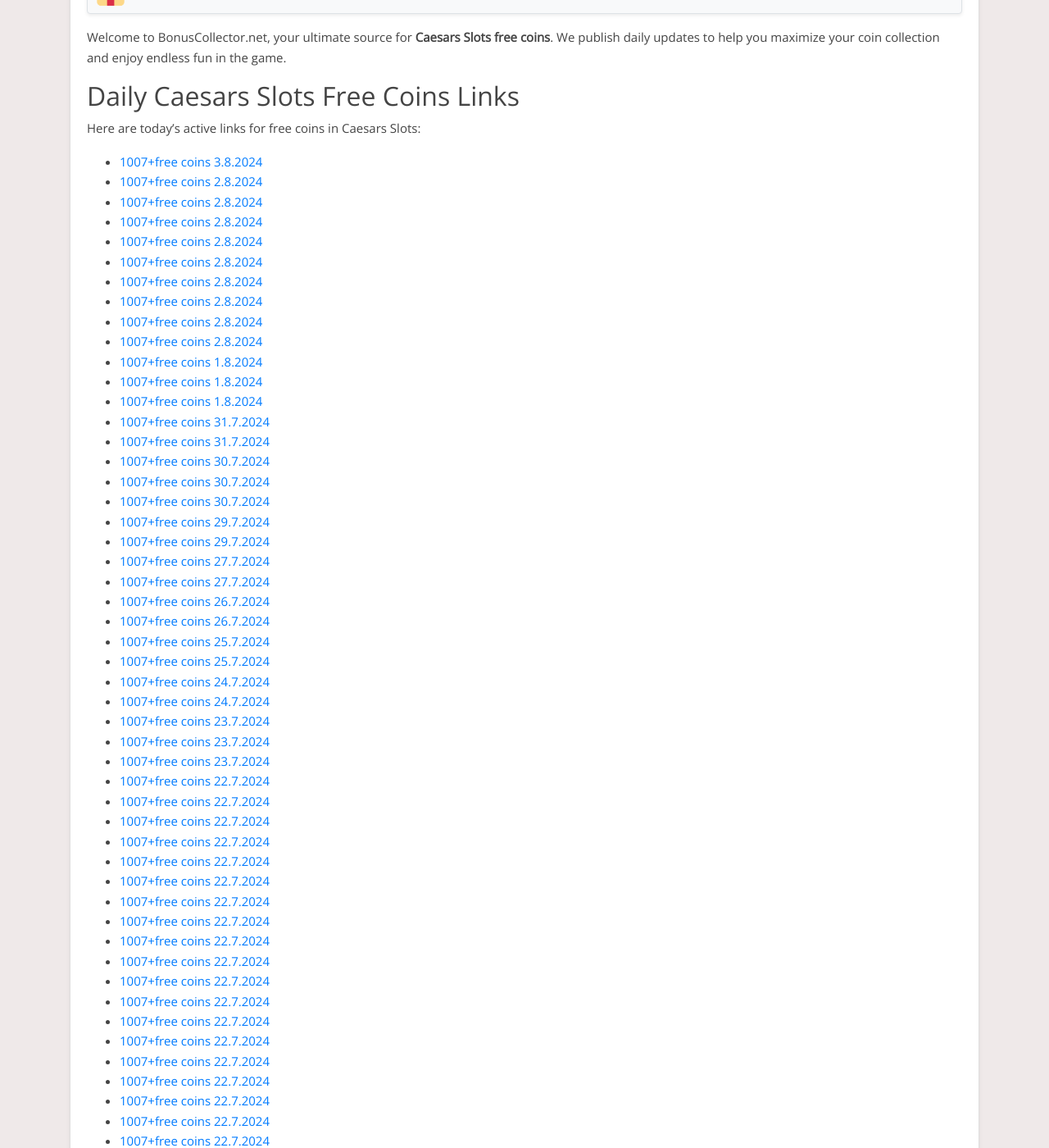
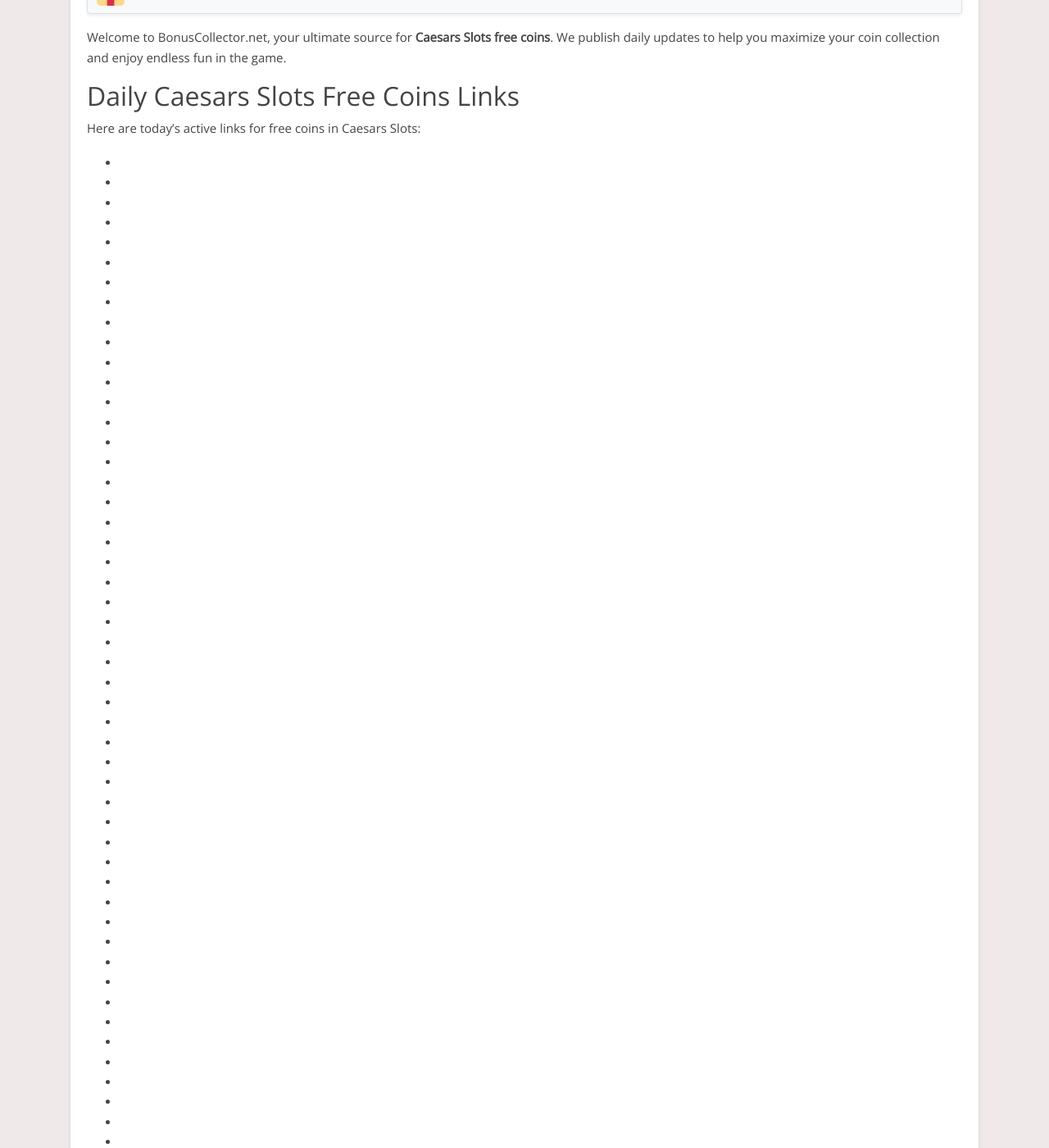
Before and after one commit to Prollad99/bs-net, a Jekyll site: the page built from _posts/2024-07-04-caesars-slots.md, in a window 1280 px wide and 1400 px high, scrolled down 279 px. Shown: the whole window at 82% size. Built offline with Jekyll 4.4.1, drawn with Linux system fonts in a browser that asks for light colours; nearby versions of some CDN libraries; comment, search, counter and statistics services are not loaded; some of the changed text lies outside the part shown.

Commit message:
Update caesars-slots reward links and last modified date

```diff
--- a/_data/include_files.yml
+++ b/_data/include_files.yml
@@ -26,7 +26,7 @@
   last_modified: 2024-08-03 12:30:49
 
 caesars-slots.html:
-  last_modified: 2024-08-03 03:32:37
+  last_modified: 2024-08-03 17:02:06
 
 jackpot-world.html:
   last_modified: 2024-07-30 04:21:35
--- a/_includes/caesars-slots.html
+++ b/_includes/caesars-slots.html
@@ -1,102 +1,102 @@
 <html><body><div class="reward"><ul>
-<li><a href="https://d10x.co/CaesarsSlots/8simA">1007+free coins 3.8.2024</a></li>
-<li><a href="https://caesarsgames.playtika.com/redirector/?coupon_token=1_3_1722337203541_ipkrpz27">1007+free coins 2.8.2024</a></li>
-<li><a href="https://caesarsgames.playtika.com/redirector/?coupon_token=1_3_1722470407321_s988xj52">1007+free coins 2.8.2024</a></li>
-<li><a href="https://caesarsgames.playtika.com/redirector/?coupon_token=1_3_1722423603439_slj47zx4">1007+free coins 2.8.2024</a></li>
-<li><a href="https://caesarsgames.playtika.com/redirector/?coupon_token=1_3_1722442611872_tjgg0k5n">1007+free coins 2.8.2024</a></li>
-<li><a href="https://caesarsgames.playtika.com/redirector/?coupon_token=1_3_1722428509966_arln4236">1007+free coins 2.8.2024</a></li>
-<li><a href="https://caesarsgames.playtika.com/redirector/?coupon_token=1_3_1722366476757_bdzwo8le">1007+free coins 2.8.2024</a></li>
-<li><a href="https://caesarsgames.playtika.com/redirector/?coupon_token=1_3_1722326794368_ujo7jwe7">1007+free coins 2.8.2024</a></li>
-<li><a href="https://d10x.co/CaesarsSlots/iZT7v">1007+free coins 2.8.2024</a></li>
-<li><a href="https://d10x.co/CaesarsSlots/dDbhn">1007+free coins 2.8.2024</a></li>
-<li><a href="https://d10x.co/CaesarsSlots/sg6ja">1007+free coins 1.8.2024</a></li>
-<li><a href="https://d10x.co/CaesarsSlots/ytn82">1007+free coins 1.8.2024</a></li>
-<li><a href="https://d10x.co/CaesarsSlots/dHHXh">1007+free coins 1.8.2024</a></li>
-<li><a href="https://d10x.co/CaesarsSlots/gxxaI">1007+free coins 31.7.2024</a></li>
-<li><a href="https://d10x.co/CaesarsSlots/rGg8F">1007+free coins 31.7.2024</a></li>
-<li><a href="https://d10x.co/CaesarsSlots/ChBr3">1007+free coins 30.7.2024</a></li>
-<li><a href="https://d10x.co/CaesarsSlots/tw9DZ">1007+free coins 30.7.2024</a></li>
-<li><a href="https://d10x.co/CaesarsSlots/yXCTW">1007+free coins 30.7.2024</a></li>
-<li><a href="https://d10x.co/CaesarsSlots/zDzMl">1007+free coins 29.7.2024</a></li>
-<li><a href="https://d10x.co/CaesarsSlots/USo6J">1007+free coins 29.7.2024</a></li>
-<li><a href="https://d10x.co/CaesarsSlots/G1wZM">1007+free coins 27.7.2024</a></li>
-<li><a href="https://d10x.co/CaesarsSlots/sC2OL">1007+free coins 27.7.2024</a></li>
-<li><a href="https://d10x.co/CaesarsSlots/HH7kf">1007+free coins 26.7.2024</a></li>
-<li><a href="https://d10x.co/CaesarsSlots/9ue7z">1007+free coins 26.7.2024</a></li>
-<li><a href="https://d10x.co/CaesarsSlots/Akhym">1007+free coins 25.7.2024</a></li>
-<li><a href="https://d10x.co/CaesarsSlots/awE4z">1007+free coins 25.7.2024</a></li>
-<li><a href="https://d10x.co/CaesarsSlots/8pigw">1007+free coins 24.7.2024</a></li>
-<li><a href="https://d10x.co/CaesarsSlots/4Mm1q">1007+free coins 24.7.2024</a></li>
-<li><a href="https://d10x.co/CaesarsSlots/qoy6I">1007+free coins 23.7.2024</a></li>
-<li><a href="https://d10x.co/CaesarsSlots/DV5JD">1007+free coins 23.7.2024</a></li>
-<li><a href="https://d10x.co/CaesarsSlots/rrZVW">1007+free coins 23.7.2024</a></li>
-<li><a href="https://caesarsgames.playtika.com/redirector/?coupon_token=1_3_1721260806281_f4gy03ge">1007+free coins 22.7.2024</a></li>
-<li><a href="https://caesarsgames.playtika.com/redirector/?coupon_token=1_3_1721300403315_t83yxlr5">1007+free coins 22.7.2024</a></li>
-<li><a href="https://caesarsgames.playtika.com/redirector/?coupon_token=1_3_1721386803525_h83e7yo7">1007+free coins 22.7.2024</a></li>
-<li><a href="https://caesarsgames.playtika.com/redirector/?coupon_token=1_3_1721473203441_bdzkdk7w">1007+free coins 22.7.2024</a></li>
-<li><a href="https://caesarsgames.playtika.com/redirector/?coupon_token=1_3_1721397105265_ajog94p3">1007+free coins 22.7.2024</a></li>
-<li><a href="https://caesarsgames.playtika.com/redirector/?coupon_token=1_3_1721397279615_s8rzz84y">1007+free coins 22.7.2024</a></li>
-<li><a href="https://caesarsgames.playtika.com/redirector/?coupon_token=1_3_1721418800352_h28m7gnk">1007+free coins 22.7.2024</a></li>
-<li><a href="https://caesarsgames.playtika.com/redirector/?coupon_token=1_3_1721459776169_bjodjdnn">1007+free coins 22.7.2024</a></li>
-<li><a href="https://caesarsgames.playtika.com/redirector/?coupon_token=1_3_1721316050331_i4mdkoek">1007+free coins 22.7.2024</a></li>
-<li><a href="https://caesarsgames.playtika.com/redirector/?coupon_token=1_3_1721329566241_u23epgx5">1007+free coins 22.7.2024</a></li>
-<li><a href="https://caesarsgames.playtika.com/redirector/?coupon_token=1_3_1721325150600_f96w48lk">1007+free coins 22.7.2024</a></li>
-<li><a href="https://caesarsgames.playtika.com/redirector/?coupon_token=1_3_1721329729986_f79kg3n6">1007+free coins 22.7.2024</a></li>
-<li><a href="https://caesarsgames.playtika.com/redirector/?coupon_token=1_3_1721287060152_beg7wzgl">1007+free coins 22.7.2024</a></li>
-<li><a href="https://caesarsgames.playtika.com/redirector/?coupon_token=1_3_1721328217662_ijop2x5x">1007+free coins 22.7.2024</a></li>
-<li><a href="https://caesarsgames.playtika.com/redirector/?coupon_token=1_3_1721286932115_ujgmwke5">1007+free coins 22.7.2024</a></li>
-<li><a href="https://caesarsgames.playtika.com/redirector/?coupon_token=1_3_1721237691649_hjol02jz">1007+free coins 22.7.2024</a></li>
-<li><a href="https://caesarsgames.playtika.com/redirector/?coupon_token=1_3_1721212463964_s0pmkkoo">1007+free coins 22.7.2024</a></li>
-<li><a href="https://caesarsgames.playtika.com/redirector/?coupon_token=1_3_1721242840148_f4m0nkw3">1007+free coins 22.7.2024</a></li>
-<li><a href="https://d10x.co/CaesarsSlots/JJr5w">1007+free coins 22.7.2024</a></li>
-<li><a href="https://d10x.co/CaesarsSlots/TPhr5">1007+free coins 22.7.2024</a></li>
-<li><a href="https://d10x.co/CaesarsSlots/xBttw">1007+free coins 22.7.2024</a></li>
-<li><a href="https://d10x.co/CaesarsSlots/obDtx">1007+free coins 21.7.2024</a></li>
-<li><a href="https://d10x.co/CaesarsSlots/LnI8K">1007+free coins 21.7.2024</a></li>
-<li><a href="https://d10x.co/CaesarsSlots/dXU7O">1007+free coins 20.7.2024</a></li>
-<li><a href="https://d10x.co/CaesarsSlots/PJgHt">1007+free coins 20.7.2024</a></li>
-<li><a href="https://d10x.co/CaesarsSlots/46ot8">1007+free coins 19.7.2024</a></li>
-<li><a href="https://d10x.co/CaesarsSlots/9Szpa">1007+free coins 19.7.2024</a></li>
-<li><a href="https://d10x.co/CaesarsSlots/bZbjc">1007+free coins 19.7.2024</a></li>
-<li><a href="https://d10x.co/CaesarsSlots/akDZR">1007+free coins 18.7.2024</a></li>
-<li><a href="https://d10x.co/CaesarsSlots/kz0Fc">1007+free coins 18.7.2024</a></li>
-<li><a href="https://d10x.co/CaesarsSlots/eQ6J9">1007+free coins 17.7.2024</a></li>
-<li><a href="https://d10x.co/CaesarsSlots/ECFaj">1007+free coins 17.7.2024</a></li>
-<li><a href="https://d10x.co/CaesarsSlots/y6aMO">1007+free coins 17.7.2024</a></li>
-<li><a href="https://d10x.co/CaesarsSlots/F8grQ">1007+free coins 17.7.2024</a></li>
-<li><a href="https://d10x.co/CaesarsSlots/E2EUi">1007+free coins 16.7.2024</a></li>
-<li><a href="https://d10x.co/CaesarsSlots/nHUPc">1007+free coins 16.7.2024</a></li>
-<li><a href="https://caesarsgames.playtika.com/redirector/?coupon_token=1_3_1720868403542_tdw02x3g">1007+free coins 15.7.2024</a></li>
-<li><a href="https://caesarsgames.playtika.com/redirector/?coupon_token=1_3_1720954803239_b23k850j">1007+free coins 15.7.2024</a></li>
-<li><a href="https://caesarsgames.playtika.com/redirector/?coupon_token=1_3_1720706264249_t2gg4olr">1007+free coins 15.7.2024</a></li>
-<li><a href="https://caesarsgames.playtika.com/redirector/?coupon_token=1_3_1720894029259_c2elgw6p">1007+free coins 15.7.2024</a></li>
-<li><a href="https://caesarsgames.playtika.com/redirector/?coupon_token=1_3_1720706211830_s2zzk07j">1007+free coins 15.7.2024</a></li>
-<li><a href="https://caesarsgames.playtika.com/redirector/?coupon_token=1_3_1720893772925_cn3k4jdg">1007+free coins 15.7.2024</a></li>
-<li><a href="https://caesarsgames.playtika.com/redirector/?coupon_token=1_3_1720894004978_an3k9p4x">1007+free coins 15.7.2024</a></li>
-<li><a href="https://caesarsgames.playtika.com/redirector/?coupon_token=1_3_1720894019096_t83xnmy5">1007+free coins 15.7.2024</a></li>
-<li><a href="https://caesarsgames.playtika.com/redirector/?coupon_token=1_3_1720862966152_ud06ywlg">1007+free coins 15.7.2024</a></li>
-<li><a href="https://caesarsgames.playtika.com/redirector/?coupon_token=1_3_1720706149781_udwl062w">1007+free coins 15.7.2024</a></li>
-<li><a href="https://caesarsgames.playtika.com/redirector/?coupon_token=1_3_1720983964658_srly8l8o">1007+free coins 15.7.2024</a></li>
-<li><a href="https://caesarsgames.playtika.com/redirector/?coupon_token=1_3_1720984160830_hrly8l86">1007+free coins 15.7.2024</a></li>
-<li><a href="https://d10x.co/CaesarsSlots/p2f9l">1007+free coins 15.7.2024</a></li>
-<li><a href="https://d10x.co/CaesarsSlots/syKZ4">1007+free coins 15.7.2024</a></li>
-<li><a href="https://d10x.co/CaesarsSlots/ainwJ">1007+free coins 14.7.2024</a></li>
-<li><a href="https://d10x.co/CaesarsSlots/UjfZ5">1007+free coins 14.7.2024</a></li>
-<li><a href="https://d10x.co/CaesarsSlots/Mqsvr">1007+free coins 13.7.2024</a></li>
-<li><a href="https://d10x.co/CaesarsSlots/YNJcj">1007+free coins 13.7.2024</a></li>
-<li><a href="https://caesarsgames.playtika.com/redirector/?coupon_token=1_3_1720609203876_s8kr6nej">1007+free coins 12.7.2024</a></li>
-<li><a href="https://caesarsgames.playtika.com/redirector/?coupon_token=1_3_1720695603371_u044nzy3">1007+free coins 12.7.2024</a></li>
-<li><a href="https://caesarsgames.playtika.com/redirector/?coupon_token=1_3_1720636285845_up3drp4r">1007+free coins 12.7.2024</a></li>
-<li><a href="https://caesarsgames.playtika.com/redirector/?coupon_token=1_3_1720600948105_a04zyg2g">1007+free coins 12.7.2024</a></li>
-<li><a href="https://caesarsgames.playtika.com/redirector/?coupon_token=1_3_1720683086819_cp3r4l4r">1007+free coins 12.7.2024</a></li>
-<li><a href="https://caesarsgames.playtika.com/redirector/?coupon_token=1_3_1720514708784_fjgznen7">1007+free coins 12.7.2024</a></li>
-<li><a href="https://caesarsgames.playtika.com/redirector/?coupon_token=1_3_1720636325061_u32xxon2">1007+free coins 12.7.2024</a></li>
-<li><a href="https://caesarsgames.playtika.com/redirector/?coupon_token=1_3_1720548630258_aeynmn4g">1007+free coins 12.7.2024</a></li>
-<li><a href="https://caesarsgames.playtika.com/redirector/?coupon_token=1_3_1720548472016_t98p0mp4">1007+free coins 12.7.2024</a></li>
-<li><a href="https://d10x.co/CaesarsSlots/AhCNU">1007+free coins 12.7.2024</a></li>
-<li><a href="https://d10x.co/CaesarsSlots/THjfA">1007+free coins 11.7.2024</a></li>
-<li><a href="https://d10x.co/CaesarsSlots/bSNz8">1007+free coins 11.7.2024</a></li>
-<li><a href="https://d10x.co/CaesarsSlots/9Szpa">1007+free coins 11.7.2024</a></li>
-<li><a href="https://caesarsgames.playtika.com/redirector/?coupon_token=1_3_1720522804198_a4ol85wp">1007+free coins 10.7.2024</a></li>
-<li><a href="https://caesarsgames.playtika.com/redirector/?coupon_token=1_3_1720436403466_h7y28o5o">1007+free coins 10.7.2024</a></li>
+<li><a href="https://d10x.co/CaesarsSlots/8simA"></a></li>
+<li><a href="https://caesarsgames.playtika.com/redirector/?coupon_token=1_3_1722337203541_ipkrpz27"></a></li>
+<li><a href="https://caesarsgames.playtika.com/redirector/?coupon_token=1_3_1722470407321_s988xj52"></a></li>
+<li><a href="https://caesarsgames.playtika.com/redirector/?coupon_token=1_3_1722423603439_slj47zx4"></a></li>
+<li><a href="https://caesarsgames.playtika.com/redirector/?coupon_token=1_3_1722442611872_tjgg0k5n"></a></li>
+<li><a href="https://caesarsgames.playtika.com/redirector/?coupon_token=1_3_1722428509966_arln4236"></a></li>
+<li><a href="https://caesarsgames.playtika.com/redirector/?coupon_token=1_3_1722366476757_bdzwo8le"></a></li>
+<li><a href="https://caesarsgames.playtika.com/redirector/?coupon_token=1_3_1722326794368_ujo7jwe7"></a></li>
+<li><a href="https://d10x.co/CaesarsSlots/iZT7v"></a></li>
+<li><a href="https://d10x.co/CaesarsSlots/dDbhn"></a></li>
+<li><a href="https://d10x.co/CaesarsSlots/sg6ja"></a></li>
+<li><a href="https://d10x.co/CaesarsSlots/ytn82"></a></li>
+<li><a href="https://d10x.co/CaesarsSlots/dHHXh"></a></li>
+<li><a href="https://d10x.co/CaesarsSlots/gxxaI"></a></li>
+<li><a href="https://d10x.co/CaesarsSlots/rGg8F"></a></li>
+<li><a href="https://d10x.co/CaesarsSlots/ChBr3"></a></li>
+<li><a href="https://d10x.co/CaesarsSlots/tw9DZ"></a></li>
+<li><a href="https://d10x.co/CaesarsSlots/yXCTW"></a></li>
+<li><a href="https://d10x.co/CaesarsSlots/zDzMl"></a></li>
+<li><a href="https://d10x.co/CaesarsSlots/USo6J"></a></li>
+<li><a href="https://d10x.co/CaesarsSlots/G1wZM"></a></li>
+<li><a href="https://d10x.co/CaesarsSlots/sC2OL"></a></li>
+<li><a href="https://d10x.co/CaesarsSlots/HH7kf"></a></li>
+<li><a href="https://d10x.co/CaesarsSlots/9ue7z"></a></li>
+<li><a href="https://d10x.co/CaesarsSlots/Akhym"></a></li>
+<li><a href="https://d10x.co/CaesarsSlots/awE4z"></a></li>
+<li><a href="https://d10x.co/CaesarsSlots/8pigw"></a></li>
+<li><a href="https://d10x.co/CaesarsSlots/4Mm1q"></a></li>
+<li><a href="https://d10x.co/CaesarsSlots/qoy6I"></a></li>
+<li><a href="https://d10x.co/CaesarsSlots/DV5JD"></a></li>
+<li><a href="https://d10x.co/CaesarsSlots/rrZVW"></a></li>
+<li><a href="https://caesarsgames.playtika.com/redirector/?coupon_token=1_3_1721260806281_f4gy03ge"></a></li>
+<li><a href="https://caesarsgames.playtika.com/redirector/?coupon_token=1_3_1721300403315_t83yxlr5"></a></li>
+<li><a href="https://caesarsgames.playtika.com/redirector/?coupon_token=1_3_1721386803525_h83e7yo7"></a></li>
+<li><a href="https://caesarsgames.playtika.com/redirector/?coupon_token=1_3_1721473203441_bdzkdk7w"></a></li>
+<li><a href="https://caesarsgames.playtika.com/redirector/?coupon_token=1_3_1721397105265_ajog94p3"></a></li>
+<li><a href="https://caesarsgames.playtika.com/redirector/?coupon_token=1_3_1721397279615_s8rzz84y"></a></li>
+<li><a href="https://caesarsgames.playtika.com/redirector/?coupon_token=1_3_1721418800352_h28m7gnk"></a></li>
+<li><a href="https://caesarsgames.playtika.com/redirector/?coupon_token=1_3_1721459776169_bjodjdnn"></a></li>
+<li><a href="https://caesarsgames.playtika.com/redirector/?coupon_token=1_3_1721316050331_i4mdkoek"></a></li>
+<li><a href="https://caesarsgames.playtika.com/redirector/?coupon_token=1_3_1721329566241_u23epgx5"></a></li>
+<li><a href="https://caesarsgames.playtika.com/redirector/?coupon_token=1_3_1721325150600_f96w48lk"></a></li>
+<li><a href="https://caesarsgames.playtika.com/redirector/?coupon_token=1_3_1721329729986_f79kg3n6"></a></li>
+<li><a href="https://caesarsgames.playtika.com/redirector/?coupon_token=1_3_1721287060152_beg7wzgl"></a></li>
+<li><a href="https://caesarsgames.playtika.com/redirector/?coupon_token=1_3_1721328217662_ijop2x5x"></a></li>
+<li><a href="https://caesarsgames.playtika.com/redirector/?coupon_token=1_3_1721286932115_ujgmwke5"></a></li>
+<li><a href="https://caesarsgames.playtika.com/redirector/?coupon_token=1_3_1721237691649_hjol02jz"></a></li>
+<li><a href="https://caesarsgames.playtika.com/redirector/?coupon_token=1_3_1721212463964_s0pmkkoo"></a></li>
+<li><a href="https://caesarsgames.playtika.com/redirector/?coupon_token=1_3_1721242840148_f4m0nkw3"></a></li>
+<li><a href="https://d10x.co/CaesarsSlots/JJr5w"></a></li>
+<li><a href="https://d10x.co/CaesarsSlots/TPhr5"></a></li>
+<li><a href="https://d10x.co/CaesarsSlots/xBttw"></a></li>
+<li><a href="https://d10x.co/CaesarsSlots/obDtx"></a></li>
+<li><a href="https://d10x.co/CaesarsSlots/LnI8K"></a></li>
+<li><a href="https://d10x.co/CaesarsSlots/dXU7O"></a></li>
+<li><a href="https://d10x.co/CaesarsSlots/PJgHt"></a></li>
+<li><a href="https://d10x.co/CaesarsSlots/46ot8"></a></li>
+<li><a href="https://d10x.co/CaesarsSlots/9Szpa"></a></li>
+<li><a href="https://d10x.co/CaesarsSlots/bZbjc"></a></li>
+<li><a href="https://d10x.co/CaesarsSlots/akDZR"></a></li>
+<li><a href="https://d10x.co/CaesarsSlots/kz0Fc"></a></li>
+<li><a href="https://d10x.co/CaesarsSlots/eQ6J9"></a></li>
+<li><a href="https://d10x.co/CaesarsSlots/ECFaj"></a></li>
+<li><a href="https://d10x.co/CaesarsSlots/y6aMO"></a></li>
+<li><a href="https://d10x.co/CaesarsSlots/F8grQ"></a></li>
+<li><a href="https://d10x.co/CaesarsSlots/E2EUi"></a></li>
+<li><a href="https://d10x.co/CaesarsSlots/nHUPc"></a></li>
+<li><a href="https://caesarsgames.playtika.com/redirector/?coupon_token=1_3_1720868403542_tdw02x3g"></a></li>
+<li><a href="https://caesarsgames.playtika.com/redirector/?coupon_token=1_3_1720954803239_b23k850j"></a></li>
+<li><a href="https://caesarsgames.playtika.com/redirector/?coupon_token=1_3_1720706264249_t2gg4olr"></a></li>
+<li><a href="https://caesarsgames.playtika.com/redirector/?coupon_token=1_3_1720894029259_c2elgw6p"></a></li>
+<li><a href="https://caesarsgames.playtika.com/redirector/?coupon_token=1_3_1720706211830_s2zzk07j"></a></li>
+<li><a href="https://caesarsgames.playtika.com/redirector/?coupon_token=1_3_1720893772925_cn3k4jdg"></a></li>
+<li><a href="https://caesarsgames.playtika.com/redirector/?coupon_token=1_3_1720894004978_an3k9p4x"></a></li>
+<li><a href="https://caesarsgames.playtika.com/redirector/?coupon_token=1_3_1720894019096_t83xnmy5"></a></li>
+<li><a href="https://caesarsgames.playtika.com/redirector/?coupon_token=1_3_1720862966152_ud06ywlg"></a></li>
+<li><a href="https://caesarsgames.playtika.com/redirector/?coupon_token=1_3_1720706149781_udwl062w"></a></li>
+<li><a href="https://caesarsgames.playtika.com/redirector/?coupon_token=1_3_1720983964658_srly8l8o"></a></li>
+<li><a href="https://caesarsgames.playtika.com/redirector/?coupon_token=1_3_1720984160830_hrly8l86"></a></li>
+<li><a href="https://d10x.co/CaesarsSlots/p2f9l"></a></li>
+<li><a href="https://d10x.co/CaesarsSlots/syKZ4"></a></li>
+<li><a href="https://d10x.co/CaesarsSlots/ainwJ"></a></li>
+<li><a href="https://d10x.co/CaesarsSlots/UjfZ5"></a></li>
+<li><a href="https://d10x.co/CaesarsSlots/Mqsvr"></a></li>
+<li><a href="https://d10x.co/CaesarsSlots/YNJcj"></a></li>
+<li><a href="https://caesarsgames.playtika.com/redirector/?coupon_token=1_3_1720609203876_s8kr6nej"></a></li>
+<li><a href="https://caesarsgames.playtika.com/redirector/?coupon_token=1_3_1720695603371_u044nzy3"></a></li>
+<li><a href="https://caesarsgames.playtika.com/redirector/?coupon_token=1_3_1720636285845_up3drp4r"></a></li>
+<li><a href="https://caesarsgames.playtika.com/redirector/?coupon_token=1_3_1720600948105_a04zyg2g"></a></li>
+<li><a href="https://caesarsgames.playtika.com/redirector/?coupon_token=1_3_1720683086819_cp3r4l4r"></a></li>
+<li><a href="https://caesarsgames.playtika.com/redirector/?coupon_token=1_3_1720514708784_fjgznen7"></a></li>
+<li><a href="https://caesarsgames.playtika.com/redirector/?coupon_token=1_3_1720636325061_u32xxon2"></a></li>
+<li><a href="https://caesarsgames.playtika.com/redirector/?coupon_token=1_3_1720548630258_aeynmn4g"></a></li>
+<li><a href="https://caesarsgames.playtika.com/redirector/?coupon_token=1_3_1720548472016_t98p0mp4"></a></li>
+<li><a href="https://d10x.co/CaesarsSlots/AhCNU"></a></li>
+<li><a href="https://d10x.co/CaesarsSlots/THjfA"></a></li>
+<li><a href="https://d10x.co/CaesarsSlots/bSNz8"></a></li>
+<li><a href="https://caesarsgames.playtika.com/redirector/?coupon_token=1_3_1720522804198_a4ol85wp"></a></li>
+<li><a href="https://caesarsgames.playtika.com/redirector/?coupon_token=1_3_1720436403466_h7y28o5o"></a></li>
+<li><a href="https://caesarsgames.playtika.com/redirector/?coupon_token=1_3_1720464970591_i0465kjr"></a></li>
 </ul></div></body></html>
```
Also changed, not shown: links-json/caesars-slots.json (+101 -200 lines).
